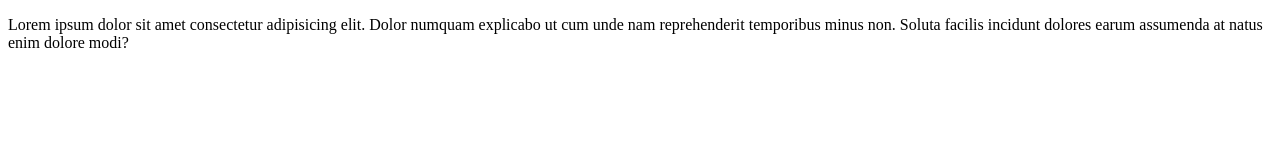
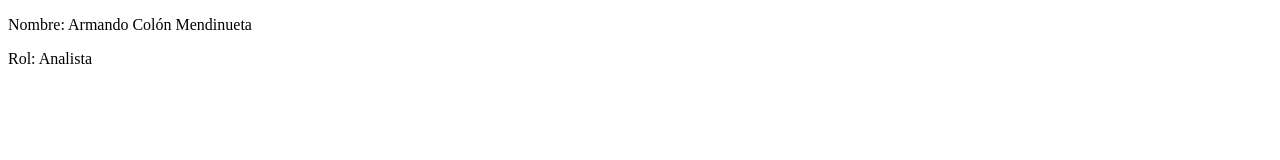
Before and after one commit to Co-codrilo/coco_desarrollo, a plain HTML site: page index.html in a window 1280 px wide. Drawn offline with Linux system fonts and the light colour scheme.

Commit message:
Datos Armando

```diff
--- a/index.html
+++ b/index.html
@@ -7,6 +7,9 @@
     <title>Document</title>
 </head>
 <body>
-    <p>Lorem ipsum dolor sit amet consectetur adipisicing elit. Dolor numquam explicabo ut cum unde nam reprehenderit temporibus minus non. Soluta facilis incidunt dolores earum assumenda at natus enim dolore modi?</p>
+    <div>
+        <p>Nombre: Armando Colón Mendinueta</p>
+        <p>Rol: Analista</p>
+    </div>
 </body>
 </html>
```
